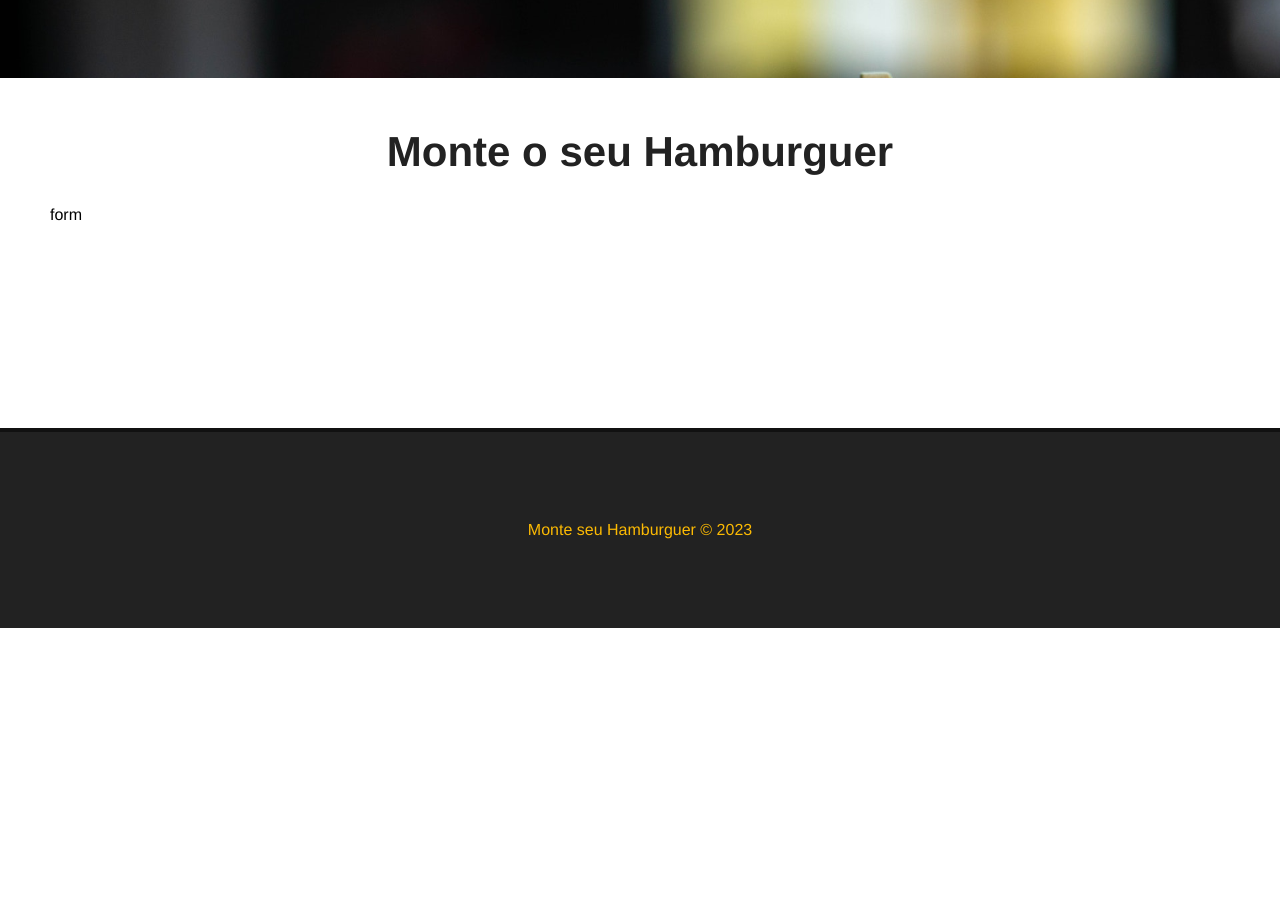
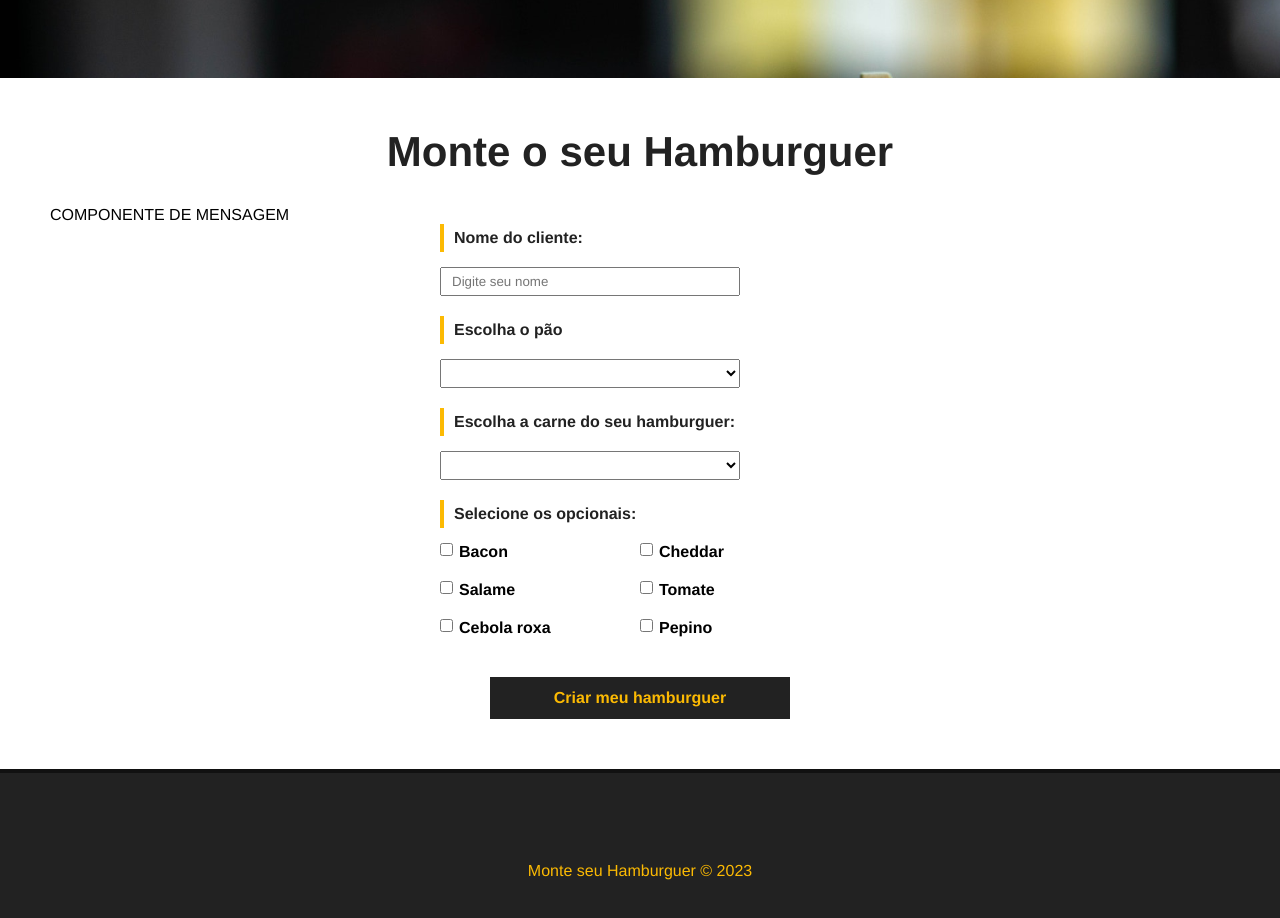
Before and after one commit to kevenallan/MonteSeuHamburguer, a Vue app: page / in a window 1280 px wide. Shown: the part 800-1718 px from the top of the page. Before the commit the page ends 1428 px from the top, so only its background shows below. Built offline with nearby package versions, Linux system fonts and the light colour scheme; data requests are answered from the project's data file.

Commit message:
Adicionando BurgerFormComponent

```diff
--- a/db/db.json
+++ b/db/db.json
@@ -77,5 +77,26 @@
       "tipo": "Finalizado"
     }
   ],
-    "burgers": []
+  "burgers": [
+    {
+      "nome": "teste",
+      "carne": "Maminha",
+      "pao": "Italiano Branco",
+      "opcionais": [
+        "Cheddar"
+      ],
+      "status": "Solicitado",
+      "id": 1
+    },
+    {
+      "nome": "teste",
+      "carne": "Alcatra",
+      "pao": "3 Queijos",
+      "opcionais": [
+        "Cheddar"
+      ],
+      "status": "Solicitado",
+      "id": 2
     }
+  ]
+}
--- a/src/App.vue
+++ b/src/App.vue
@@ -19,7 +19,7 @@
             return {
                 //msh - Monte seu Hamburguer
                 logo_msh: "/img/logo.png",
-                alt_msh: "Monte seu Hamburguer"
+                alt_msh: "Mangabeira Burger"
             }
         }
     }
--- a/src/components/Banner.vue
+++ b/src/components/Banner.vue
@@ -1,10 +1,9 @@
 <template>
 
     <div class="banner">
-        <h1>Monte seu Hamburguer</h1>
+        <h1>Mangabeira Burger</h1>
 
     </div>
-
 
 </template>
 
--- /dev/null
+++ b/src/components/BurgerForm.vue
@@ -0,0 +1,176 @@
+<template>
+
+    <div>
+        <p>COMPONENTE DE MENSAGEM</p>
+        <div>
+            <form id="burger-form" @submit="cadastrarHamburguer">
+
+                <div class="input-container">
+                    <label for="nome">Nome do cliente:</label>
+                    <input type="text" id="nome" name="nome" v-model="nome" placeholder="Digite seu nome">
+                </div>
+
+                <div class="input-container">
+                    <label for="pao">Escolha o pão</label>
+                    <select name="pao" id="pao" v-model="pao">
+                        <option value="">Selecione seu pão:</option>
+                        <option v-for="pao in paes" :key="pao.id" :value="pao.tipo">{{ pao.tipo }}</option>
+                    </select>
+                </div>
+
+                <div class="input-container">
+                    <label for="carne">Escolha a carne do seu hamburguer:</label>
+                    <select name="carne" id="carne" v-model="carne">
+                        <option value="">Selecione o tipo da carne</option>
+                        <option v-for="carne in carnes" :key="carne.id" :value="carne.tipo">{{ carne.tipo }}</option>
+                    </select>
+                </div>
+
+                <div id="opcionais-container" class="input-container">
+                    <label id="opcionais-title" for="opcionais">Selecione os opcionais:</label>
+                    <div class="checkbox-container" v-for="opcional in opcionaisData" :key="opcional.id">
+                        <input type="checkbox" name="opcionais" v-model="opcionais" :value="opcional.tipo">
+                        <span>{{ opcional.tipo }}</span>
+                    </div>
+                </div>
+
+                <div class="input-container">
+                    <input type="submit" class="submit-btn" value="Criar meu hamburguer">
+                </div>
+
+            </form>
+        </div>
+    </div>
+
+</template>
+
+<script>
+
+    export default {
+        name:"BurgerForm",
+        data() {
+            return {
+                paes:null,
+                carnes:null,
+                opcionaisData:null,
+
+                nome:null,
+                pao:null,
+                carne:null,
+                opcionais:[],
+                msg:null,
+            }
+        },
+        mounted() {
+            this.getIngredientes()
+        },
+        methods: {
+            async getIngredientes() {
+                const req = await fetch("http://localhost:3000/ingredientes");
+                const data = await req.json();
+                console.log(data)
+                this.paes = data.paes
+                this.carnes = data.carnes
+                this.opcionaisData = data.opcionais
+            },
+            async cadastrarHamburguer(e){
+                e.preventDefault();
+                const data = {
+                    nome:this.nome,
+                    carne:this.carne,
+                    pao:this.pao,
+                    opcionais:Array.from(this.opcionais),
+                    status:"Solicitado"
+                }
+
+                const dataJson = JSON.stringify(data);
+
+                const req = await fetch("http://localhost:3000/burgers",{
+                    method: "POST",
+                    headers: {"Content-Type": "application/json"},
+                    body: dataJson
+                });
+
+                const res = await req.json();
+                console.log(res)
+
+                this.nome="";
+                this.pao="";
+                this.carne="";
+                this.opcionais=[];
+            }
+        }
+    }
+
+</script>
+
+<style scoped>
+
+    #burger-form {
+        max-width: 400px;
+        margin: 0 auto;
+    }
+
+    .input-container {
+        display: flex;
+        flex-direction: column;
+        margin-bottom: 20px;
+    }
+
+    label {
+        font-weight: bold;
+        margin-bottom: 15px;
+        color: #222;;
+        padding: 5px 10px;
+        border-left: 4px solid #fcba03;
+    }
+
+    input, select {
+        padding: 5px 10px;
+        width: 300px;
+    }
+
+    #opcionais-container {
+        flex-direction: row;
+        flex-wrap: wrap;
+    }
+
+    #opcionais-title {
+        width: 100%;
+    }
+
+    .checkbox-container {
+        display: flex;
+        align-items: flex-start;
+        width: 50%;
+        margin-bottom: 20px;
+    }
+
+    .checkbox-container span,
+    .checkbox-container input {
+        width: auto;
+    }
+
+    .checkbox-container span {
+        margin-left: 6px;
+        font-weight: bold;
+    }
+
+    .submit-btn {
+        background-color: #222;
+        color:#fcba03;
+        font-weight: bold;
+        border: 2px solid #222;
+        padding: 10px;
+        font-size: 16px;
+        margin: 0 auto;
+        cursor: pointer;
+        transition: .5s;
+    }
+
+    .submit-btn:hover {
+        background-color: transparent;
+        color: #222;
+    }
+
+</style>
--- a/src/views/HomeView.vue
+++ b/src/views/HomeView.vue
@@ -2,18 +2,20 @@
     <Banner/>
     <div class="container">
         <h1>Monte o seu Hamburguer</h1>
-        form
+        <BurgerForm/>
     </div>
 </template>
 
 <script>
 
     import Banner from '@/components/Banner.vue';
+    import BurgerForm from '@/components/BurgerForm.vue';
 
     export default {
         name: 'HomeView',
         components: {
-            Banner
+            Banner,
+            BurgerForm
         }
     }
 
```
Lines whose indentation alone changed are shown as unchanged.
